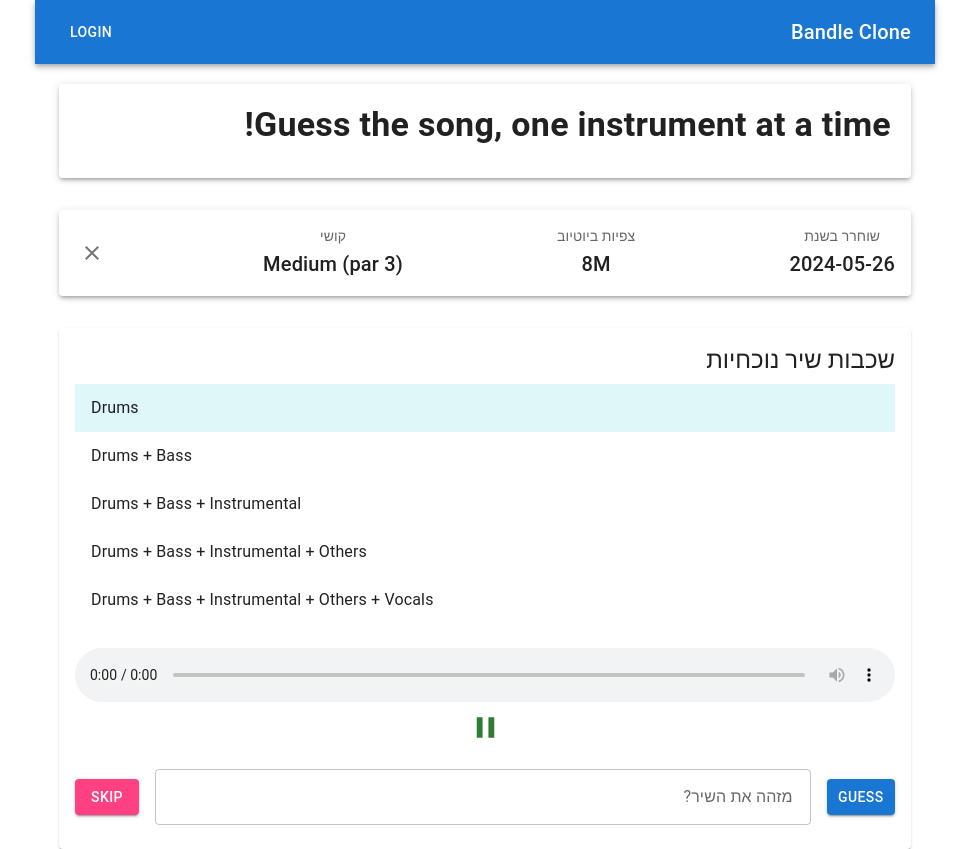
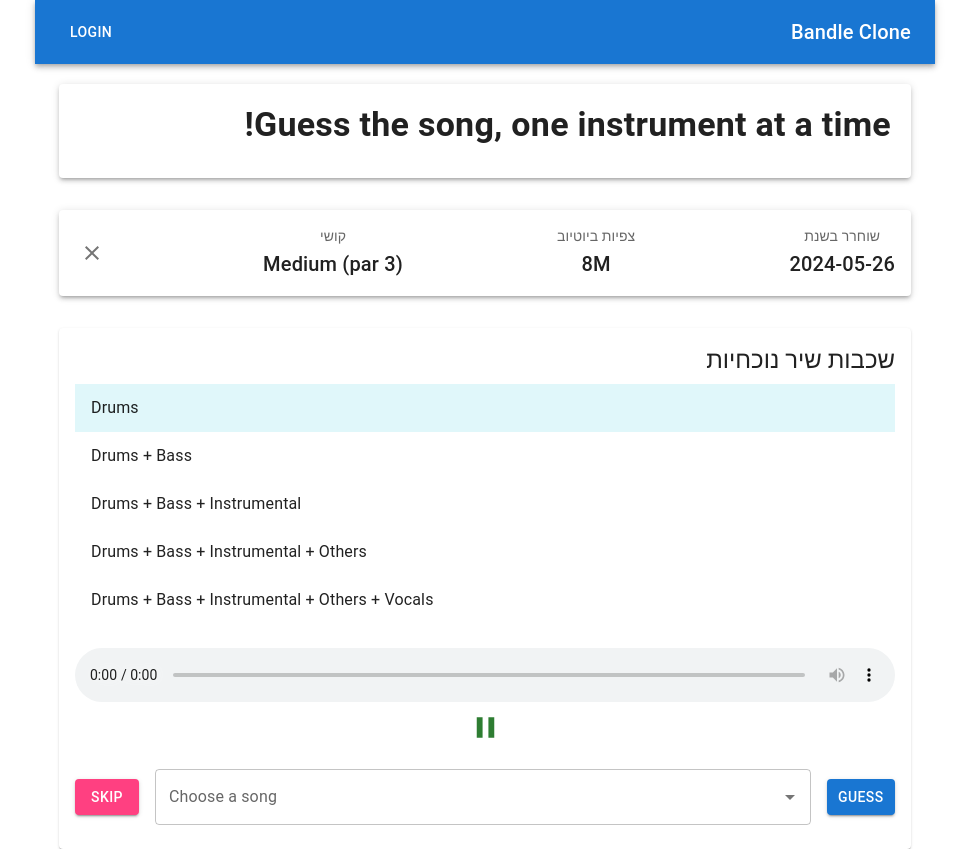
Before and after one commit to dor29494/Bandle-clone, a React (Create React App) app: page / in a window 1280 px wide. Both pictures are taken after a click on the button 640 px from the left and 727 px from the top of the page. Shown: the whole page, without its empty margins (155-1124 px from the left). Built offline with nearby package versions, Linux system fonts and the light colour scheme.

Commit message:
adding autocomplete (still with bugs)

```diff
--- a/public/dummyData.json
+++ b/public/dummyData.json
@@ -1,7 +1,29 @@
 {
   "CreateDate": "2024-05-26",
-  "SongTitle": "Example Song",
+  "SongTitle":  "דמיון חופשי - יצחק קלפטר",
   "Views": "8M",
+  "Songs":  [
+    "דמיון חופשי - יצחק קלפטר",
+    "ראיתי עולם (חדש) - עומר אדם, שרק",
+    "רוז (חדש) - פאר טסי",
+    "אבא, אבא, אבא (חדש) - שחר טבוך",
+    "אין ייאוש בלילות - אייל גולן",
+    "למה את - ילד",
+    "מכשפה - סטטיק, עדי ביטי",
+    "כוכבים - שילה בן סעדון",
+    "Vandalist - Noga Erez",
+    "פלסטרים - אושר כהן",
+    "מתגעגע - ג'ימבו ג'יי",
+    "מה שנשאר לי אחרי המלחמה - דני בסן, דני רובס",
+    "ילדים של קיץ - הפרוייקט של עידן רייכל",
+    "יוצאת מזה - יסמין מועלם",
+    "הו ארצי מולדתי - מירי מסיקה",
+    "שיר לנטע - ניר כנען",
+    "צמוד צמוד - עומר אדם, אודיה, שרק",
+    "סדנה להעצמה עצמית - מועדון הקצב של אביהו פנחסוב",
+    "עוד יום בעזה - נועם צוריאלי",
+    "Hurricane - עדן גולן"
+],
   "Layers": [
     {
       "title": "Drums",
--- a/src/App.js
+++ b/src/App.js
@@ -6,6 +6,9 @@ import SongDetails from './Components/SongDetails/SongDetails';
 
 const App = () => {
   const [songData, setSongData] = useState(null);
+  console.log(songData);
+  const [song, setSong] = useState(null)
+  const [match, setMatch] = useState(false);
 
   useEffect(() => {
     fetch('/dummyData.json')
@@ -15,12 +18,14 @@ const App = () => {
         }
         return response.json();
       })
-      .then((data) => setSongData(data))
+      .then((data) => {
+        setSong(data.SongTitle);
+        setSongData(data)}
+      )
       .catch((error) => console.error('Error fetching the JSON:', error));
   }, []);
 
   if (!songData) return <div>Loading...</div>;
-
   return (
     <Box maxWidth="md" margin="auto">
       <AppBar position="static">
@@ -45,7 +50,7 @@ const App = () => {
           />
         </Box>
         <Box mt={4}>
-          <MusicPlayer layers={songData.Layers} />
+          <MusicPlayer layers={songData.Layers} songs={songData.Songs} song={song} />
         </Box>
       </Container>
     </Box>
--- a/src/Components/GuessSkip/GuessSkip.js
+++ b/src/Components/GuessSkip/GuessSkip.js
@@ -1,53 +1,62 @@
-// src/components/GuessSkip.js
 import React, { useState } from 'react';
-import { Box, Button, TextField } from '@mui/material';
+import { Autocomplete, Box, Button, TextField, Alert } from '@mui/material';
 import { styled } from '@mui/material/styles';
 
-const StyledTextField = styled(TextField)({
+const StyledAutoComplete = styled(TextField)({
   '& .MuiInputLabel-root': {
     textAlign: 'right',
-    right: '2rem', // Align to the right side of the container
-    direction: 'rtl', // Ensuring RTL text direction
+    right: '2rem',
+    direction: 'rtl',
   },
-  '& .MuiInputLabel-root.Mui-focused': { // When the label is focused
+  '& .MuiInputLabel-root.Mui-focused': {
     right: '2rem'
   },
-  '& .MuiInputLabel-root.MuiInputLabel-shrink': { // When the label shrinks
+  '& .MuiInputLabel-root.MuiInputLabel-shrink': {
     transformOrigin: 'top right',
-    right: '2rem', // Maintain alignment when shrunk
+    right: '2rem',
   }
 });
 
-const GuessSkip = ({ onGuess, onSkip, onPlayPause, isPlaying }) => {
+const GuessSkip = ({ onGuess, onSkip, songs, song }) => {
+  const [availableSongs, setAvailableSongs] = useState(songs);
   const [guess, setGuess] = useState('');
+  const [showError, setShowError] = useState(false);
 
-  const handleGuessChange = (event) => {
-    setGuess(event.target.value);
+  const handleSongChange = (event, newValue) => {
+    setGuess(newValue);
   };
 
   const handleGuessSubmit = () => {
-    onGuess(guess);
+    if (guess === song) {
+      onGuess(guess);
+    } else {
+      setShowError(true);
+      setAvailableSongs(prevSongs => prevSongs.filter(s => s !== guess));
+      setTimeout(() => {
+        setShowError(false);
+        onSkip();
+      }, 3000); // Display the error for 3 seconds before skipping
+    }
     setGuess('');
   };
 
   return (
     <Box sx={{ display: 'flex', alignItems: 'center', mt: 2 }}>
-
+      {showError && <Alert severity="error">Wrong guess! Moving to the next layer...</Alert>}
       <Button variant="contained" color="primary" onClick={handleGuessSubmit} sx={{ ml: 2 }}>
         Guess
       </Button>
-      <StyledTextField
-        label="מזהה את השיר?"
-        textAlign="center"
-        variant="outlined"
-        value={guess}
-        onChange={handleGuessChange}
+      <Autocomplete
+        disablePortal
         fullWidth
+        id="songsAutocomplete"
+        options={availableSongs}
+        renderInput={(params) => <TextField {...params} label="Choose a song" fullWidth />}
+        onChange={handleSongChange}
       />
       <Button variant="contained" color="secondary" onClick={onSkip} sx={{ mr: 2 }}>
         Skip
       </Button>
-
     </Box>
   );
 };
--- a/src/Components/MusicPlayer/MusicPlayer.js
+++ b/src/Components/MusicPlayer/MusicPlayer.js
@@ -5,7 +5,7 @@ import GuessSkip from '../GuessSkip/GuessSkip';
 import PlayArrowIcon from '@mui/icons-material/PlayArrow';
 import PauseIcon from '@mui/icons-material/Pause';
 
-const MusicPlayer = ({ layers }) => {
+const MusicPlayer = ({ layers, songs , song}) => {
   const [activeLayerIndex, setActiveLayerIndex] = useState(0);
   const [activeLayers, setActiveLayers] = useState([]);
   const [isPlaying, setIsPlaying] = useState(false);
@@ -98,7 +98,7 @@ const MusicPlayer = ({ layers }) => {
         </Box>
         {
         isFirstPlay &&
-        <GuessSkip onGuess={handleGuess} onSkip={handleSkip} />
+        <GuessSkip onGuess={handleGuess} onSkip={handleSkip} songs={songs} song={song}/>
         }
       </CardContent>
     </Card>
```
